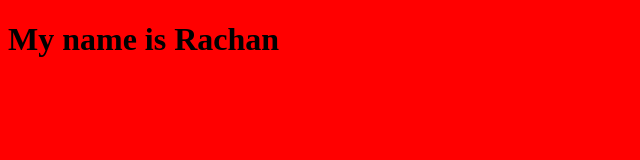
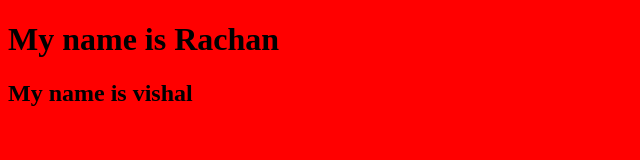
Before and after one commit to rkarkera/Branch-Prac, a plain HTML site: page index.html in a window 1280 px wide. Shown: the whole page, without its empty margins (0-640 px from the left). Drawn offline with Linux system fonts and the light colour scheme.

```diff
--- a/index.html
+++ b/index.html
@@ -8,5 +8,6 @@
   </head>
   <body>
     <h1>My name is Rachan</h1>
+    <h2>My name is vishal</h2>
   </body>
 </html>
```
